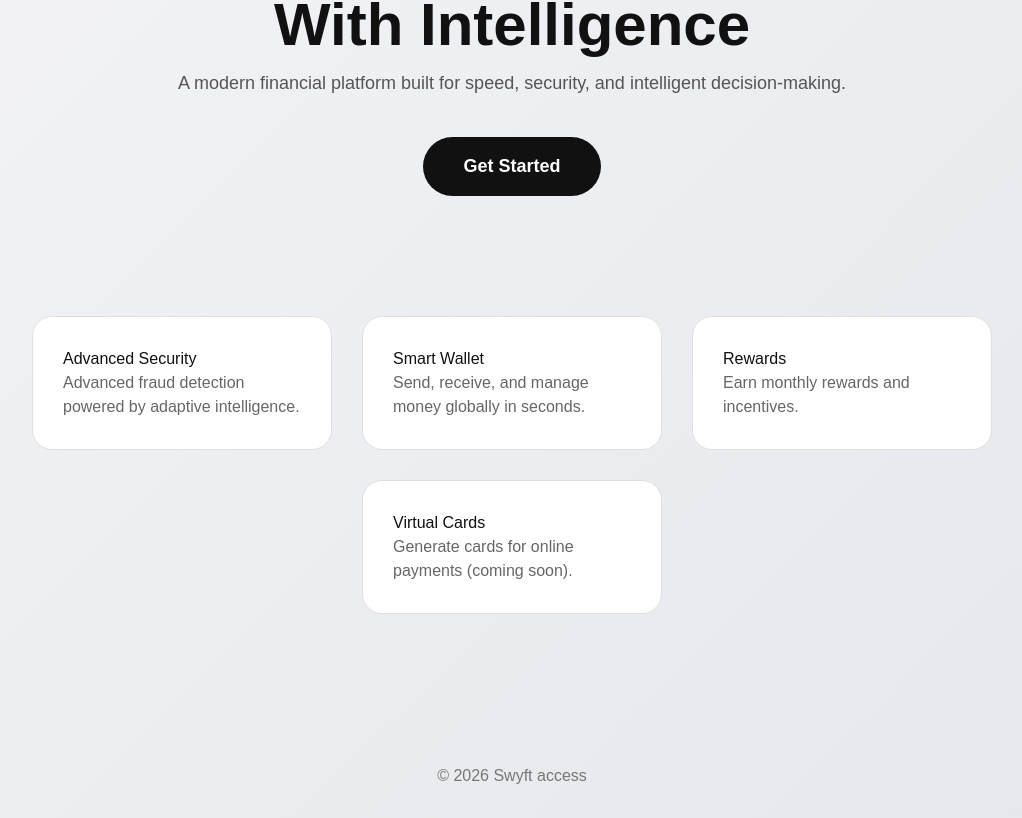
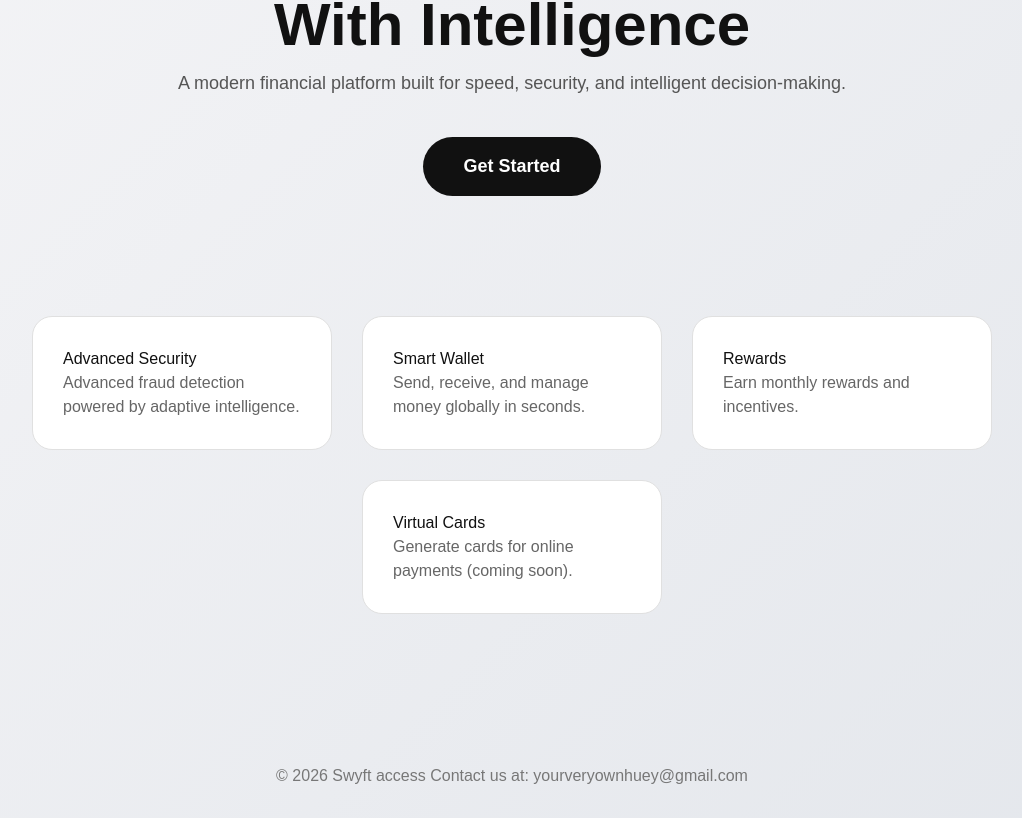
Before and after one commit to justastreamer01-ctrl/wallet-platform, a Next.js app: page / in a window 1280 px wide. Shown: the part 294-1112 px from the top of the page, without its empty margins (128-1150 px from the left). Built offline with nearby package versions, Linux system fonts and the light colour scheme.

Commit message:
Fix wallet nickname update

```diff
--- a/app/dashboard/page.tsx
+++ b/app/dashboard/page.tsx
@@ -319,7 +319,7 @@ export default function DashboardPage() {
           style={btnStyle}
           onClick={() =>
             alert(
-              'support@swyftaccess.com'
+              'yourveryownhuey@gmail.com'
             )
           }
         >
--- a/app/page.tsx
+++ b/app/page.tsx
@@ -97,6 +97,7 @@ export default function HomePage() {
 
       <div style={{ textAlign: 'center', marginTop: 120, padding: 30, color: '#777' }}>
         © 2026 Swyft access
+        Contact us at: yourveryownhuey@gmail.com
       </div>
 
     </div>
```
